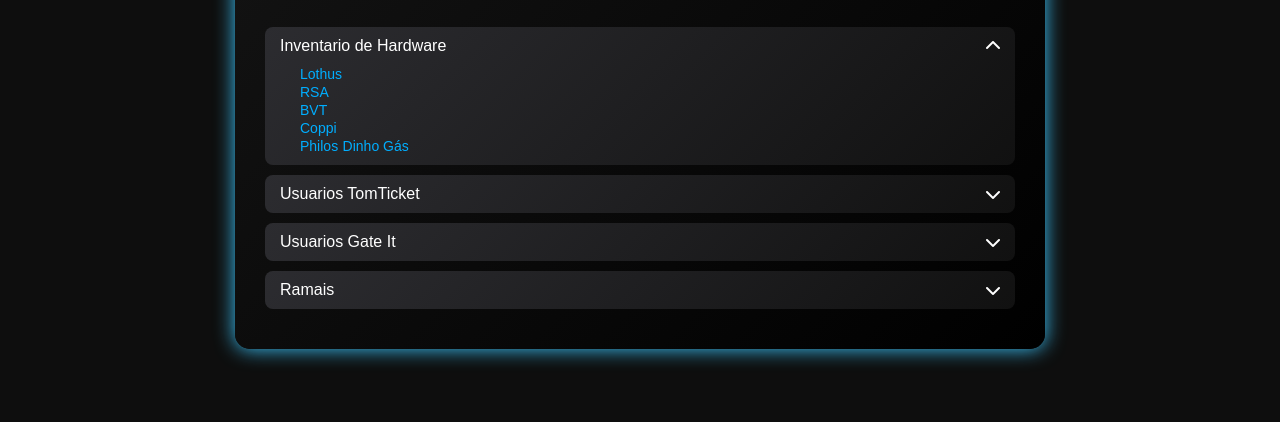
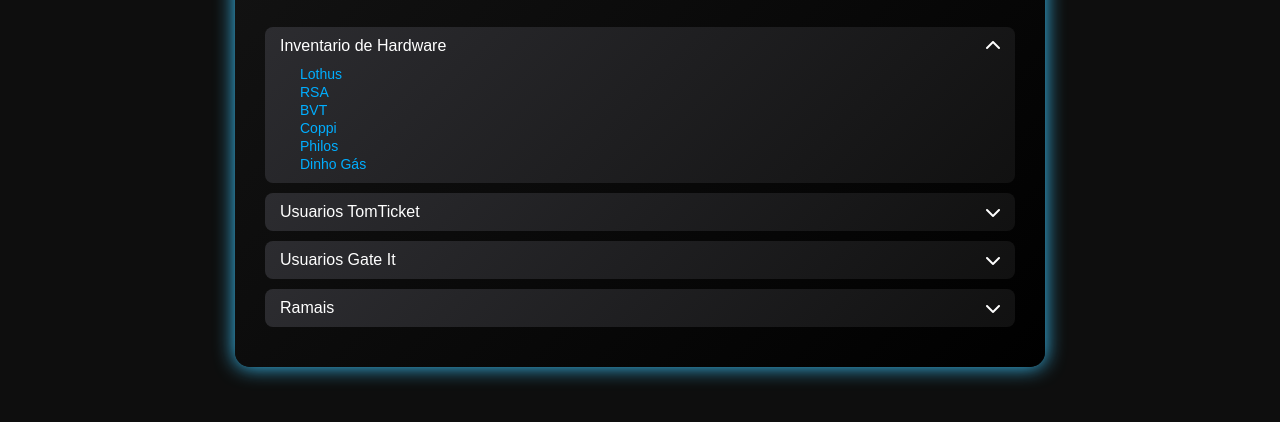
Before and after one commit to MotaVinicius/ProcedimentosGate, a plain HTML site: page Procedimento09.html in a window 1280 px wide. Both pictures are taken after a click on the label "Inventario de Hardware". Shown: the part 164-586 px from the top of the page. Drawn offline with Linux system fonts and the light colour scheme.

Commit message:
Update Procedimento09

```diff
--- a/Procedimento09.html
+++ b/Procedimento09.html
@@ -160,7 +160,7 @@
                     <a href="https://gateit.sharepoint.com/:x:/r/sites/RSA/_layouts/15/Doc.aspx?sourcedoc=%7BCAD5D1CD-628C-4A15-AD85-8EAEE5D287BD%7D&file=Inventario%20Atualizado%20RSA%20e%20Vquatro%2001-2025.xlsx&action=default&mobileredirect=true" target="_blank">RSA</a><br>
                     <a href="https://gateit.sharepoint.com/:x:/r/sites/BVT/_layouts/15/Doc.aspx?sourcedoc=%7B55EA6100-8302-4AF5-85EB-A51F59DF6351%7D&file=Invent%C3%A1rio%20BVT%2001-2025.xlsx&action=default&mobileredirect=true" target="_blank">BVT</a><br>
                     <a href="https://gateit.sharepoint.com/:x:/r/sites/COPPI/_layouts/15/Doc.aspx?sourcedoc=%7B9AAD88D3-79D9-4ACA-A287-EE268874EAFA%7D&file=Invent%C3%A1rio%20m%C3%A1quinas%20COPPI-CFV-Equicontrol%20%202024%20.xlsx&action=default&mobileredirect=true" target="_blank">Coppi</a><br>
-                    <a href="https://gateit.sharepoint.com/:x:/r/sites/PHILOS/_layouts/15/Doc.aspx?sourcedoc=%7B3B19B581-DE87-4DF2-9259-3FD37A30C699%7D&file=Invent%C3%A1rio%20M%C3%A1quinas%20Philos%20-%20Novembro%2024.xlsx&action=default&mobileredirect=true" target="_blank">Philos</a>
+                    <a href="https://gateit.sharepoint.com/:x:/r/sites/PHILOS/_layouts/15/Doc.aspx?sourcedoc=%7B3B19B581-DE87-4DF2-9259-3FD37A30C699%7D&file=Invent%C3%A1rio%20M%C3%A1quinas%20Philos%20-%20Novembro%2024.xlsx&action=default&mobileredirect=true" target="_blank">Philos</a><br>
                     <a href="https://gateit.sharepoint.com/sites/LOTHUSCARGO/_layouts/15/doc.aspx?sourcedoc={62e874f1-efe4-47fb-a947-7a6ab788b967}&action=edit" target="_blank">Dinho Gás</a>
                 </div>
             </div>
```
